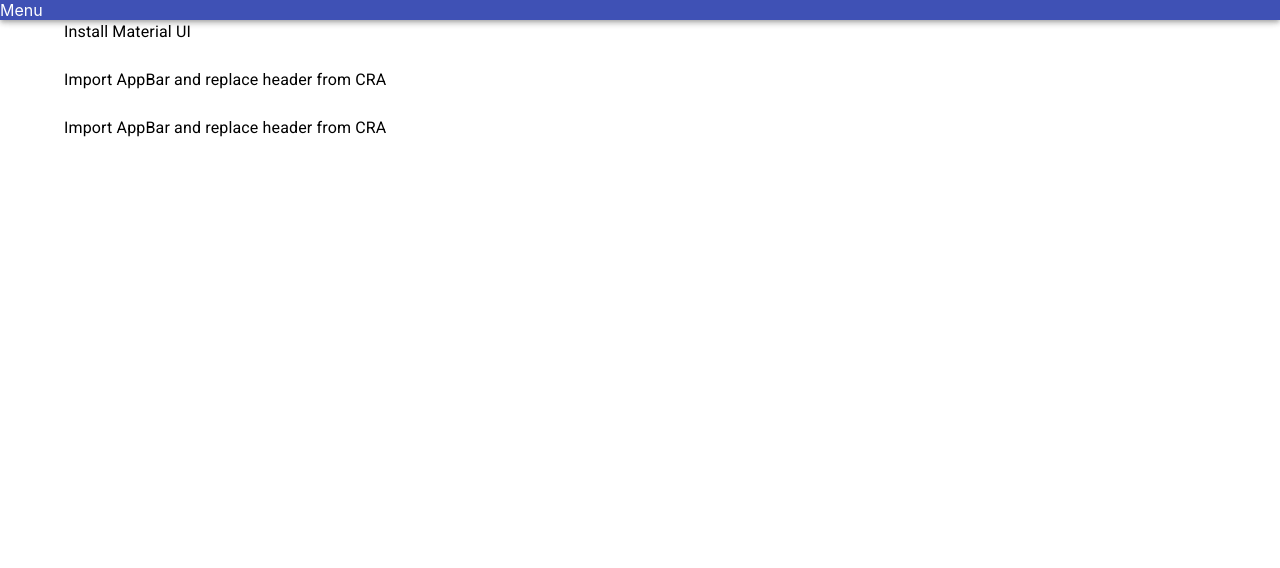
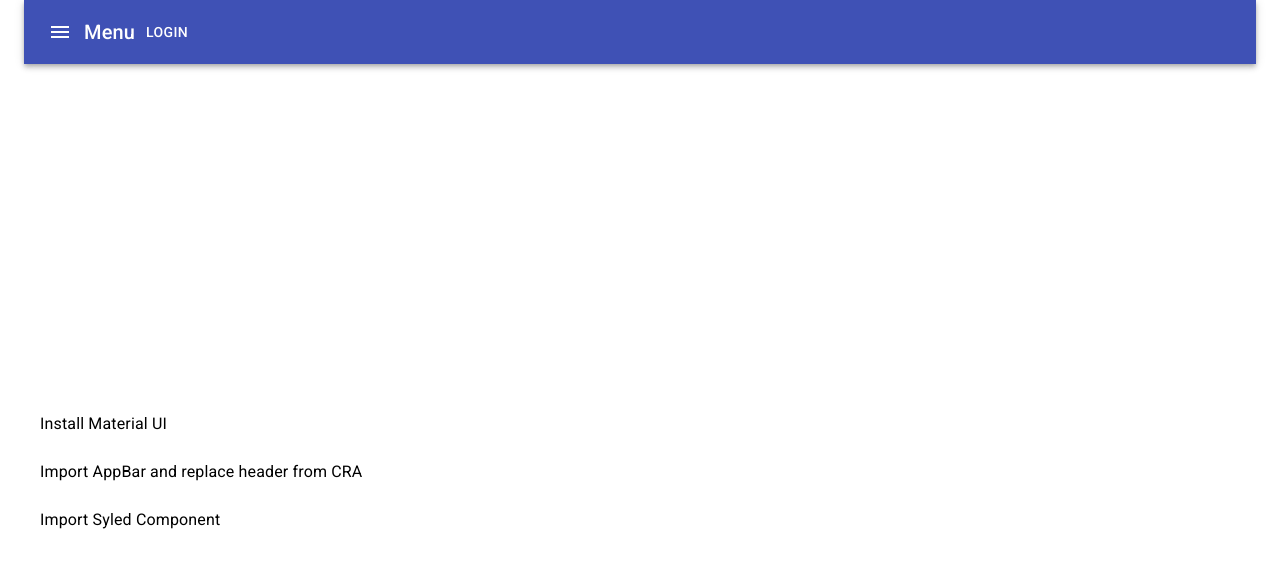
Before and after one commit to Ddbot/cra-zdog, a React (Create React App) app: page / in a window 1280 px wide. Shown: the top 568 px of the page. Built offline with nearby package versions, Linux system fonts and the light colour scheme.

Commit message:
Installed mui icons

```diff
--- a/package.json
+++ b/package.json
@@ -4,6 +4,7 @@
   "private": true,
   "dependencies": {
     "@material-ui/core": "^4.11.3",
+    "@material-ui/icons": "^4.11.2",
     "@testing-library/jest-dom": "^5.11.4",
     "@testing-library/react": "^11.1.0",
     "@testing-library/user-event": "^12.1.10",
--- a/src/App.js
+++ b/src/App.js
@@ -1,20 +1,53 @@
-import { AppBar, Container, List, ListItem, ListItemText } from '@material-ui/core';
-import logo from './logo.svg';
-// import './App.css';
+import {
+  AppBar,
+  Button,
+  Container,
+  Grid,
+  IconButton,
+  List,
+  ListItem,
+  ListItemText,
+  Menu,
+  Toolbar,
+  Typography,
+} from '@material-ui/core';
+import MenuIcon from '@material-ui/icons/Menu';
+import styled from 'styled-components';
+
+const AppContainer = styled(Container)`
+  height: 100vh;
+  display: flex;
+  flex-flow: row nowrap;
+`;
+
+const InstallGrid = styled(List)`
+display: flex;
+  flex-flow: column nowrap;
+  align-items: center;
+  justify-content: center;
+  height: 100vh;
+`;
+
 
 function App() {
-  return (<Container max-width>
-    <AppBar className="App App-header">
-      Menu
+  return (<AppContainer max-width>
+    <AppBar position='static'>
+      <Toolbar>
+    <IconButton edge="start" color="inherit" aria-label="menu">
+      <MenuIcon />
+    </IconButton>
+    <Typography variant="h6">
+    Menu
+    </Typography>
+    <Button color="inherit">Login</Button>
+  </Toolbar>
     </AppBar>
-    <Container>
-      <List>
-        <ListItem><ListItemText>Install Material UI</ListItemText></ListItem>
-        <ListItem><ListItemText>Import AppBar and replace header from CRA</ListItemText></ListItem>
-        <ListItem><ListItemText>Import AppBar and replace header from CRA</ListItemText></ListItem>
-      </List>
-    </Container>
-  </Container>
+        <InstallGrid component="ol">
+          <ListItem><ListItemText>Install Material UI</ListItemText></ListItem>
+          <ListItem><ListItemText>Import AppBar and replace header from CRA</ListItemText></ListItem>
+          <ListItem><ListItemText>Import Syled Component</ListItemText></ListItem>
+        </InstallGrid>
+  </AppContainer>
   );
 }
 
```
Also changed, not shown: 1 other file (tests, documents, lock files or other folders).
